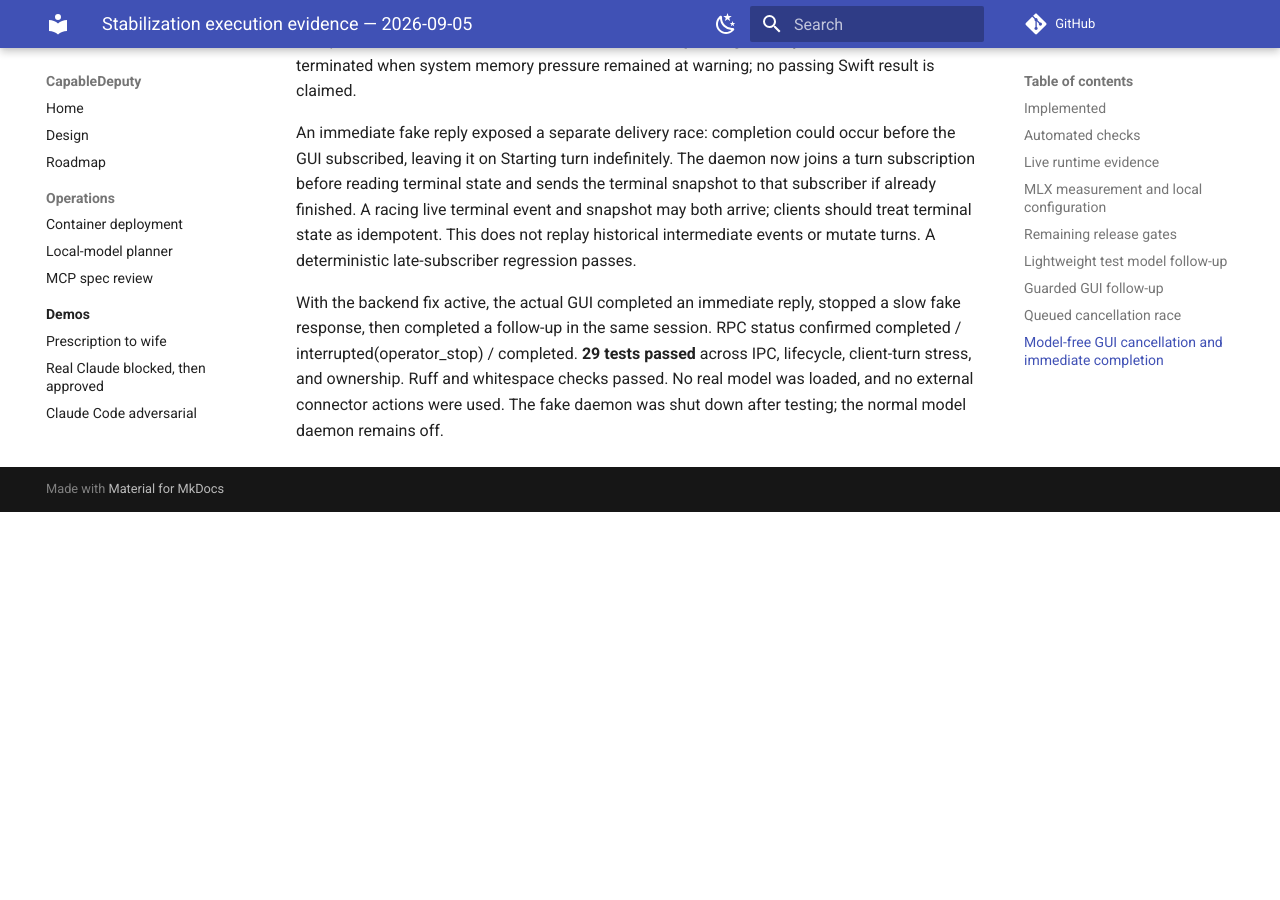
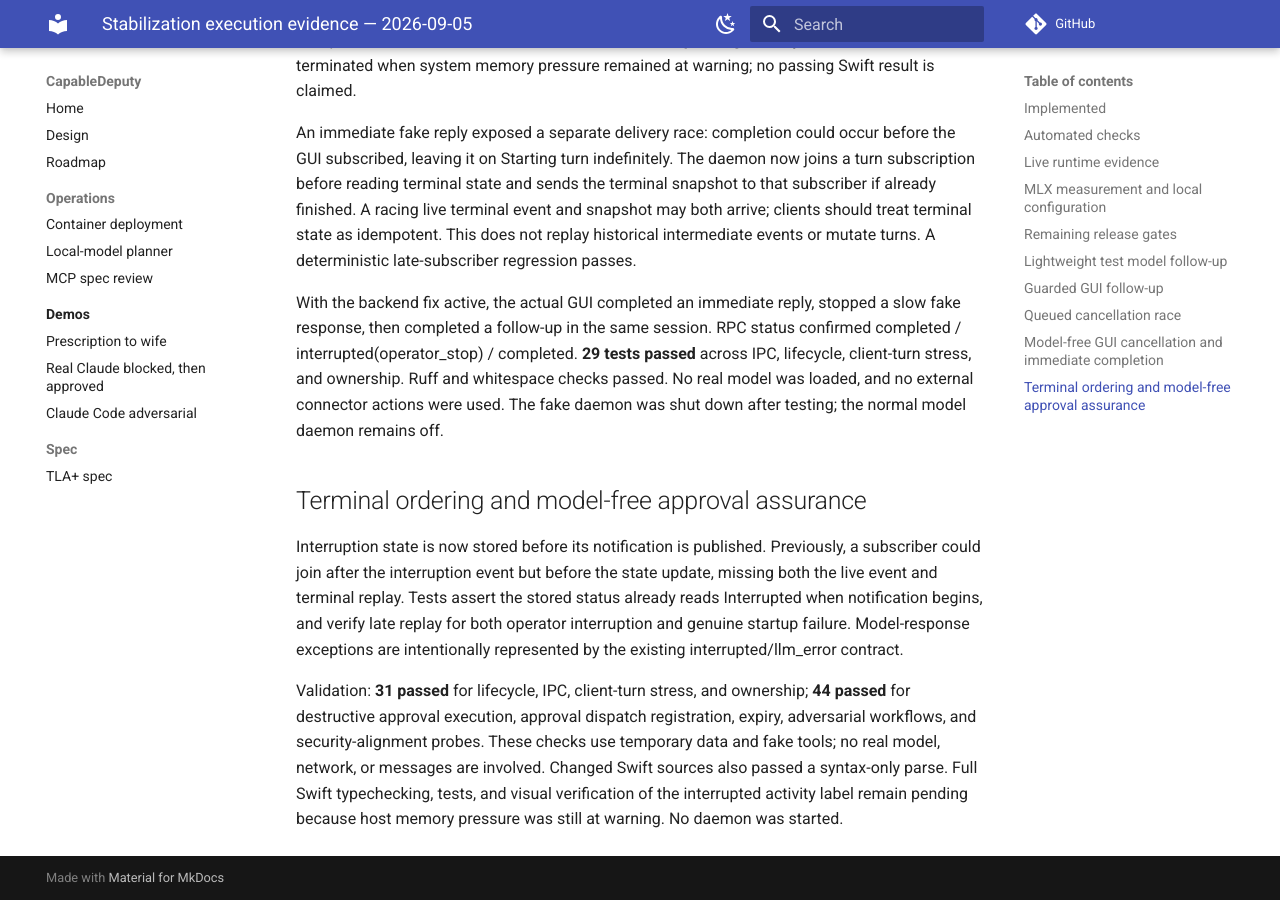
Before and after one commit to marctjones/capabledeputy, an MkDocs documentation site: the page built from docs/stabilization-evidence-2026-09-05.md, in a window 1280 px wide and 900 px high, scrolled down 4745 px. Built offline with MkDocs 1.6.1 and Material for MkDocs 9.7.7, drawn with Linux system fonts in a browser that asks for light colours; comment, search, counter and statistics services are not loaded; before the commit the page ends 5257 px from its top, so only the background shows below that.

Commit message:
fix: store interruption state before publishing terminal events

```diff
--- a/docs/stabilization-evidence-2026-09-05.md
+++ b/docs/stabilization-evidence-2026-09-05.md
@@ -199,3 +199,20 @@
 across IPC, lifecycle, client-turn stress, and ownership. Ruff and whitespace checks
 passed. No real model was loaded, and no external connector actions were used.
 The fake daemon was shut down after testing; the normal model daemon remains off.
+
+## Terminal ordering and model-free approval assurance
+
+Interruption state is now stored before its notification is published. Previously,
+a subscriber could join after the interruption event but before the state update,
+missing both the live event and terminal replay. Tests assert the stored status
+already reads Interrupted when notification begins, and verify late replay for
+both operator interruption and genuine startup failure. Model-response exceptions
+are intentionally represented by the existing interrupted/llm_error contract.
+
+Validation: **31 passed** for lifecycle, IPC, client-turn stress, and ownership;
+**44 passed** for destructive approval execution, approval dispatch registration,
+expiry, adversarial workflows, and security-alignment probes. These checks use
+temporary data and fake tools; no real model, network, or messages are involved.
+Changed Swift sources also passed a syntax-only parse. Full Swift typechecking,
+tests, and visual verification of the interrupted activity label remain pending
+because host memory pressure was still at warning. No daemon was started.
```
Also changed, not shown: 2 other files.
